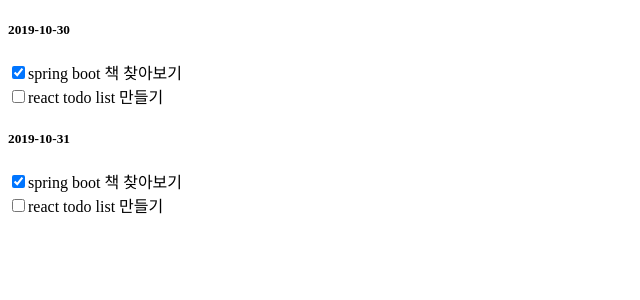
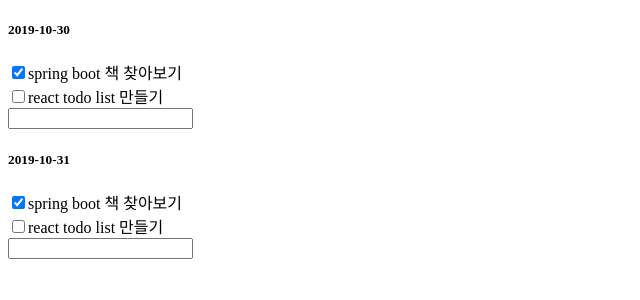
Before and after one commit to jjadekwon/react-todo-list, a React (Create React App) app: page / in a window 1280 px wide. Shown: the top 300 px of the page, without its empty margins (0-640 px from the left). Built offline with nearby package versions, Linux system fonts and the light colour scheme.

Commit message:
add input text

```diff
--- a/src/components/AllTodoList.js
+++ b/src/components/AllTodoList.js
@@ -3,12 +3,12 @@
 import {addTodo, addTodoList, deleteTodo, deleteTodoList, checkTask} from "../actions";
 import {connect} from 'react-redux'
 
-export const AllTodoList = ({data=[], onCheckTask=f=>f}) =>
+export const AllTodoList = ({data=[], onAddTodo=f=>f, onCheckTask=f=>f}) =>
     <div>
         {
             data.length ?
                 data.map((list) => {
-                    return <TodoList key={list.id} {...list} onCheckTask={(task) => onCheckTask(list.id, task)} />
+                    return <TodoList key={list.id} {...list} onAddTodo={onAddTodo} onCheckTask={(task) => onCheckTask(list.id, task)} />
                 })
                 : <p>Add new todo list..</p>
         }
--- a/src/components/TodoList.js
+++ b/src/components/TodoList.js
@@ -1,10 +1,18 @@
 import React from 'react'
 import Todo from './Todo'
-import {connect} from 'react-redux'
-import {checkTask} from "../actions";
 
 // export const TodoList = ({todolist, dateString, onCheckTask}) =>
-const TodoList = (props) =>
+const TodoList = (props) => {
+    let _task
+
+    const handleKeyPress = e => {
+        if (e.charCode === 13 && _task.value.length) {
+            props.onAddTodo(props.id, _task.value)
+            _task.value = ''
+        }
+    }
+
+    return (
         <div>
             <h5>{props.dateString}</h5>
             <div>
@@ -15,8 +23,13 @@
                     })
                 }
             </div>
+            <input type="text" ref={input => _task = input} onKeyPress={handleKeyPress}/>
         </div>
+    )
+}
+
 export default TodoList
+
 // const mapDispatchToProps = dispatch =>
 //     ({
 //         onCheckTask(id, task) {
--- a/src/store/reducers.js
+++ b/src/store/reducers.js
@@ -21,10 +21,12 @@
 export const todolist = (state = {}, action) => {
     switch (action.type) {
         case ADD_TODO:
-            return {
-                ...state,
-                todolist: [...todolist, todo({}, action)]
-            }
+            return state.id === action.id ?
+                {
+                    ...state,
+                    todolist: [...state.todolist, todo({}, action)]
+                } :
+                state
         case DELETE_TODO:
             return state.todolist.filter(todo => todo.task === action.task)
         case ADD_TODO_LIST:
@@ -47,6 +49,8 @@
 
 export const data = (state = [], action) => {
     switch (action.type) {
+        case ADD_TODO:
+            return state.map(list => todolist(list, action))
         case ADD_TODO_LIST:
             return [
                 ...state,
```
Lines whose indentation alone changed are shown as unchanged.
